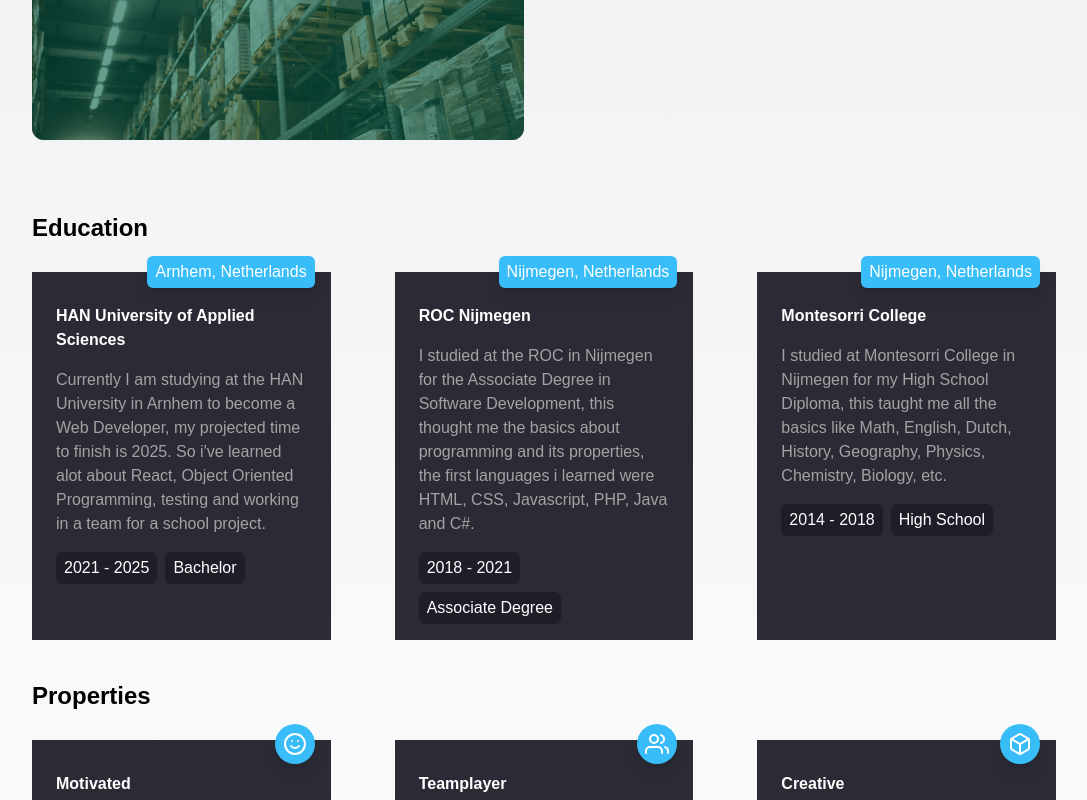
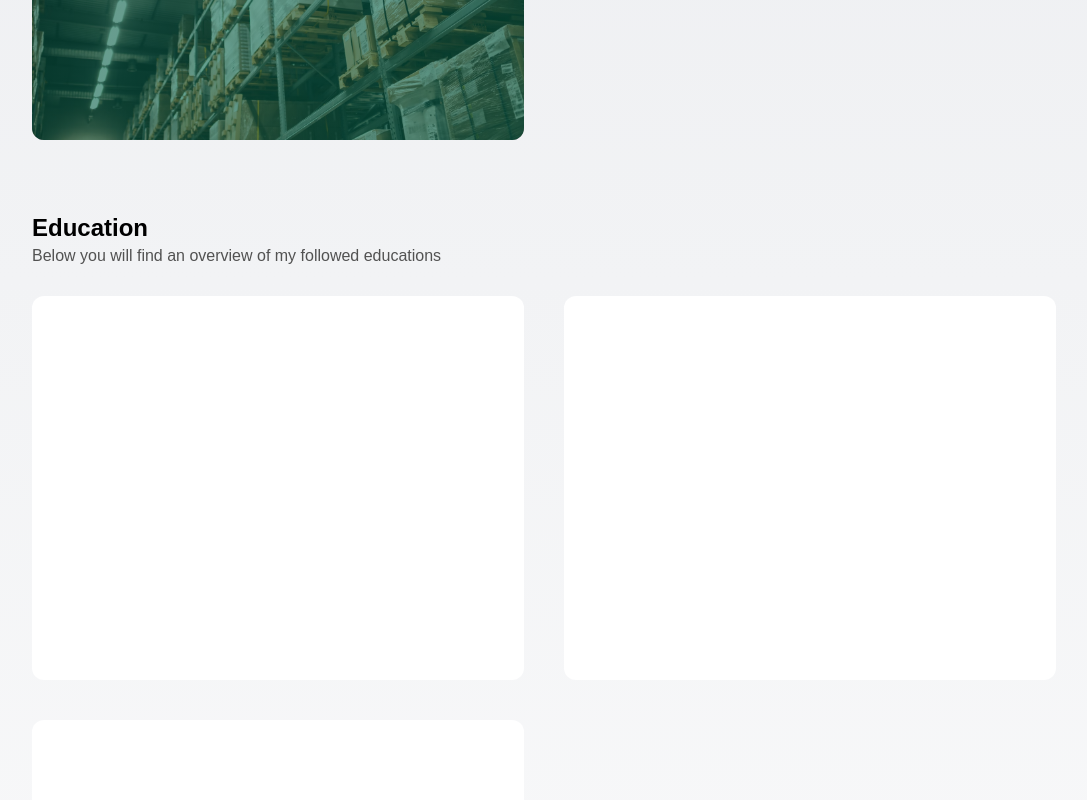
Before and after one commit to Kef100/CV, a React (Create React App) app: page / in a window 1280 px wide. Shown: the part 2000-2800 px from the top of the page, without its empty margins (96-1183 px from the left). Built offline with nearby package versions, Linux system fonts and the light colour scheme; a web font is replaced by a local one.

Commit message:
progress

```diff
--- a/public/index.html
+++ b/public/index.html
@@ -35,7 +35,7 @@
     -->
     <title>Kevin Vink - CV</title>
   </head>
-  <body>
+  <body class="dark:bg-neutral-900 bg-gray-200">
     <noscript>You need to enable JavaScript to run this app.</noscript>
     <div id="root"></div>
     <!--
--- a/src/components/Banner.jsx
+++ /dev/null
@@ -1,58 +0,0 @@
-import React from 'react';
-import { TypeAnimation } from 'react-type-animation';
-
-function Banner() {
-  const handleClick = () => {
-    const element = document.getElementById('experience');
-    element.scrollIntoView({ behavior: 'smooth' });
-  };
-
-  return (
-    <div className="w-full h-[35vh] xl:h-[55vh] 3xl:h-[30vh] flex relative bg-banner bg-cover shadow-xl border-b-2 border-sky-400">
-      <div className="z-20 py-14 px-6 xl:px-10 xl:py-10 w-full h-full">
-        <div className="w-full h-full flex flex-col items-center xl:items-start justify-between">
-          <h1 className="text-3xl xl:text-6xl text-white font-black">Discover the Road of my Career!</h1>
-          <div className="text-white flex gap-x-1 text-sm xl:text-lg items-center">
-            <div>
-              &lt;
-              <span className="text-sky-400">code</span>
-              &gt;
-            </div>
-            I build
-            <TypeAnimation
-              sequence={[
-                'Web Applications',
-                2000,
-                'REST APIs',
-                2000,
-                'Design Mockups',
-                2000,
-              ]}
-              speed={10}
-              repeat={Infinity}
-            />
-            <div>
-              &lt;
-              <span className="text-sky-400">code</span>
-              &gt;
-            </div>
-          </div>
-          <button
-            type="button"
-            onClick={handleClick}
-            className="bg-sky-500 text-white rounded-md font-bold tracking-wider px-6 py-4
-              w-fit uppercase text-sm transition-all hover:-translate-y-1 hover:bg-sky-400"
-          >
-            Explore now
-          </button>
-        </div>
-      </div>
-      <div className="z-20 hidden w-full h-full xl:block relative flex">
-        <img src="./standing.png" className="absolute bottom-0 right-12 xl:h-[67vh] 3xl:h-[37vh]" alt="me standing" />
-      </div>
-      <div className="w-full h-full bg-accent-500/80 top-0 left-0 absolute z-10" />
-    </div>
-  );
-}
-
-export default Banner;
--- a/src/components/Education.jsx
+++ b/src/components/Education.jsx
@@ -1,28 +1,22 @@
 import React from 'react';
-import data from '../data.json';
+import { useTranslation } from 'react-i18next';
 
 function Education() {
+  const { t } = useTranslation('common');
   return (
     <div className="flex flex-col gap-y-3 pt-8 overflow-hidden">
-      <h2 className="dark:text-white font-bold text-2xl pb-4">Education</h2>
-      <div className="grid xl:grid-cols-3 gap-16">
-        {data.educations.map((education) => (
-          <div key={education.institution} className="w-full h-full bg-accent-300 px-6 py-4 flex flex-col gap-y-4 relative">
-            <h3 className="text-white font-bold pt-4">{education.institution}</h3>
-            <p className="absolute bg-sky-400 transition-all dark:bg-sky-400/75
-            w-fit text-white px-2 py-1 rounded-md -top-4 right-4 shadow-lg"
-            >
-              {education.location}
-            </p>
-            <p className="text-neutral-400">{education.description}</p>
-            <div className="flex flex-wrap gap-2">
-              <span className="bg-accent-600 w-fit text-center text-white px-2 py-1 rounded-md">
-                {education.year}
-              </span>
-              <span className="bg-accent-600 w-fit text-center text-white px-2 py-1 rounded-md">
-                {education.degree}
-              </span>
-            </div>
+      <div className="flex flex-col">
+        <h2 className="dark:text-white font-bold text-2xl">{t('education.title')}</h2>
+        <p className="text-neutral-600 dark:text-gray-300 pb-4">{t('education.subtitle')}</p>
+      </div>
+      <div className="grid md:grid-cols-2 2xl:grid-cols-3 gap-10">
+        {t('education.institutions', { returnObjects: true }).map((education) => (
+          <div
+            key={education.title}
+            className="w-full h-96 z-20 transition-all bg-white dark:bg-neutral-800 rounded-xl
+            group flex items-center justify-center relative overflow-hidden bg-cover"
+          >
+            <h3 className="text-white font-bold">{education.institution}</h3>
           </div>
         ))}
       </div>
--- a/src/components/Information.jsx
+++ /dev/null
@@ -1,53 +0,0 @@
-import React, { useEffect, useState } from 'react';
-import data from '../data.json';
-
-function Information() {
-  const [years, setYears] = useState(0);
-  const [projects, setProjects] = useState(0);
-  const [workedJobs, setWorkedJobs] = useState(0);
-
-  useEffect(() => {
-    for (let i = 0; i <= data.information.years; i += 1) {
-      setTimeout(() => {
-        setYears(i);
-      }, 100 * i);
-    }
-
-    for (let x = 0; x <= data.information.projects; x += 1) {
-      setTimeout(() => {
-        setProjects(x);
-      }, 100 * x);
-    }
-
-    for (let z = 0; z <= data.information.worked_jobs; z += 1) {
-      setTimeout(() => {
-        setWorkedJobs(z);
-      }, 100 * z);
-    }
-  }, []);
-
-  return (
-    <div className="flex flex-col text-white gap-y-4 xl:items-center xl:px-10 py-6 xl:flex-row xl:justify-between w-full">
-      <p className="text-lg flex items-center gap-x-3 capitalize">
-        <span className="font-bold text-2xl text-sky-400">
-          {`${years}+`}
-        </span>
-        Years experience
-      </p>
-      <p className="text-lg flex items-center gap-x-3 capitalize">
-        <span className="font-bold text-2xl text-sky-400">
-          {`${projects}+`}
-        </span>
-        Projects
-      </p>
-      <p className="text-lg flex items-center gap-x-3 capitalize">
-        <span className="font-bold text-2xl text-sky-400">
-          {workedJobs}
-        </span>
-        Worked Jobs / Internships
-      </p>
-    </div>
-  );
-}
-
-export default Information;
--- a/src/components/Lint.jsx
+++ /dev/null
@@ -1,32 +0,0 @@
-import React, { useEffect, useState } from 'react';
-import { AlertTriangle, X } from 'react-feather';
-
-function Lint() {
-  const [showLint, setShowLint] = useState(true);
-  const localStorageShowLint = localStorage.getItem('showLint');
-  const handleClose = () => {
-    setShowLint(false);
-    localStorage.setItem('showLint', false);
-  };
-
-  useEffect(() => {
-    if (localStorageShowLint === 'false') {
-      setShowLint(false);
-    }
-  }, [localStorageShowLint]);
-
-  return (
-    (!localStorageShowLint || showLint) && (
-    <div className="fixed z-50 text-white top-0 left-0 w-full h-full lg:h-20 2xl:h-16 py-4 bg-sky-500 grid lg:grid-cols-3">
-      <div className="justify-center items-center inline-flex gap-2 px-10 lg:px-0 col-start-2 flex-col lg:flex-row">
-        <AlertTriangle size={25} />
-        This page is still under development,
-        some functionality might be missing or added at some later point.
-      </div>
-      <X className="absolute lg:relative justify-self-end cursor-pointer m-2 lg:m-0 lg:mr-4" onClick={handleClose} />
-    </div>
-    )
-  );
-}
-
-export default Lint;
--- a/src/components/WorkExperience.jsx
+++ b/src/components/WorkExperience.jsx
@@ -13,12 +13,19 @@ function WorkExperience() {
         <p className="text-neutral-600 dark:text-gray-300 pb-4">{t('work_experience.subtitle')}</p>
       </div>
       <div className="grid md:grid-cols-2 2xl:grid-cols-3 gap-10">
-        {t('work_experience.projects', { returnObjects: true }).map((project) => (
+        {t('work_experience.projects', { returnObjects: true }).map((project, index) => (
           <div
             key={project.title}
             className="w-full h-96 z-20 transition-all bg-white dark:bg-neutral-800 rounded-xl
             group flex items-center justify-center relative overflow-hidden bg-cover"
           >
+            {index === 0 && (
+              <div className="absolute top-5 text-sm shadow-md -left-8 bg-gradient-to-r -rotate-45
+              xl:text-base font-bold px-10 py-px from-sky-500 to-sky-400 text-white z-20"
+              >
+                {t('global.current')}
+              </div>
+            )}
             <div className={`absolute inset-0 transition-all z-10 bg-gradient-to-br opacity-50 ${project.image_style}`} />
             <div className="absolute inset-0 transition-all duration-300 gap-5 z-10 bg-white dark:bg-neutral-800
             opacity-0 group-hover:opacity-100 flex flex-col items-center justify-center"
--- a/src/translations/en/common.json
+++ b/src/translations/en/common.json
@@ -1,4 +1,7 @@
 {
+  "global": {
+    "current": "Current"
+  },
   "landing": {
     "title": "Developer & Designer",
     "description": "I'm a developer and spare time designer based in Gelderland, The Netherlands. I'm currently working at Mr Smith as a Developer.",
@@ -69,5 +72,32 @@
         "logo_style": "h-16"
       }
     ]
+  },
+  "education": {
+    "title": "Education",
+    "subtitle": "Below you will find an overview of my followed educations",
+    "institutions": [
+      {
+        "institution": "HAN University of Applied Sciences",
+        "location": "Arnhem, Netherlands",
+        "degree": "Bachelor",
+        "description": "Currently I am studying at the HAN University in Arnhem to become a Web Developer, my projected time to finish is 2025. So i've learned alot about React, Object Oriented Programming, testing and working in a team for a school project.",
+        "year": "2021 - 2025"
+      },
+      {
+        "institution": "ROC Nijmegen",
+        "location": "Nijmegen, Netherlands",
+        "degree": "Associate Degree",
+        "description": "I studied at the ROC in Nijmegen for the Associate Degree in Software Development, this thought me the basics about programming and its properties, the first languages i learned were HTML, CSS, Javascript, PHP, Java and C#.",
+        "year": "2018 - 2021"
+      },
+      {
+        "institution": "Montesorri College",
+        "location": "Nijmegen, Netherlands",
+        "degree": "High School",
+        "description": "I studied at Montesorri College in Nijmegen for my High School Diploma, this taught me all the basics like Math, English, Dutch, History, Geography, Physics, Chemistry, Biology, etc.",
+        "year": "2014 - 2018"
+      }
+    ]
   }
 }
--- a/src/translations/nl/common.json
+++ b/src/translations/nl/common.json
@@ -1,4 +1,7 @@
 {
+  "global": {
+    "current": "Huidig"
+  },
   "landing": {
     "title": "Developer & Designer",
     "description": "Ik ben een Developer en in mijn vrije tijd houdt ik me ook bezig met designen. Ik kom uit Gelderland, Nederland. Op het moment werk ik bij Mr Smith als een Developer.",
@@ -69,5 +72,32 @@
         "logo_style": "h-16"
       }
     ]
+  },
+  "education": {
+    "title": "Opleidingen",
+    "subtitle": "Hieronder vind je een overzicht van mijn opleidingen",
+    "institutions": [
+      {
+        "institution": "HAN University of Applied Sciences",
+        "location": "Arnhem, Netherlands",
+        "degree": "Bachelor",
+        "description": "Currently I am studying at the HAN University in Arnhem to become a Web Developer, my projected time to finish is 2025. So i've learned alot about React, Object Oriented Programming, testing and working in a team for a school project.",
+        "year": "2021 - 2025"
+      },
+      {
+        "institution": "ROC Nijmegen",
+        "location": "Nijmegen, Netherlands",
+        "degree": "Associate Degree",
+        "description": "I studied at the ROC in Nijmegen for the Associate Degree in Software Development, this thought me the basics about programming and its properties, the first languages i learned were HTML, CSS, Javascript, PHP, Java and C#.",
+        "year": "2018 - 2021"
+      },
+      {
+        "institution": "Montesorri College",
+        "location": "Nijmegen, Netherlands",
+        "degree": "High School",
+        "description": "I studied at Montesorri College in Nijmegen for my High School Diploma, this taught me all the basics like Math, English, Dutch, History, Geography, Physics, Chemistry, Biology, etc.",
+        "year": "2014 - 2018"
+      }
+    ]
   }
 }
```
